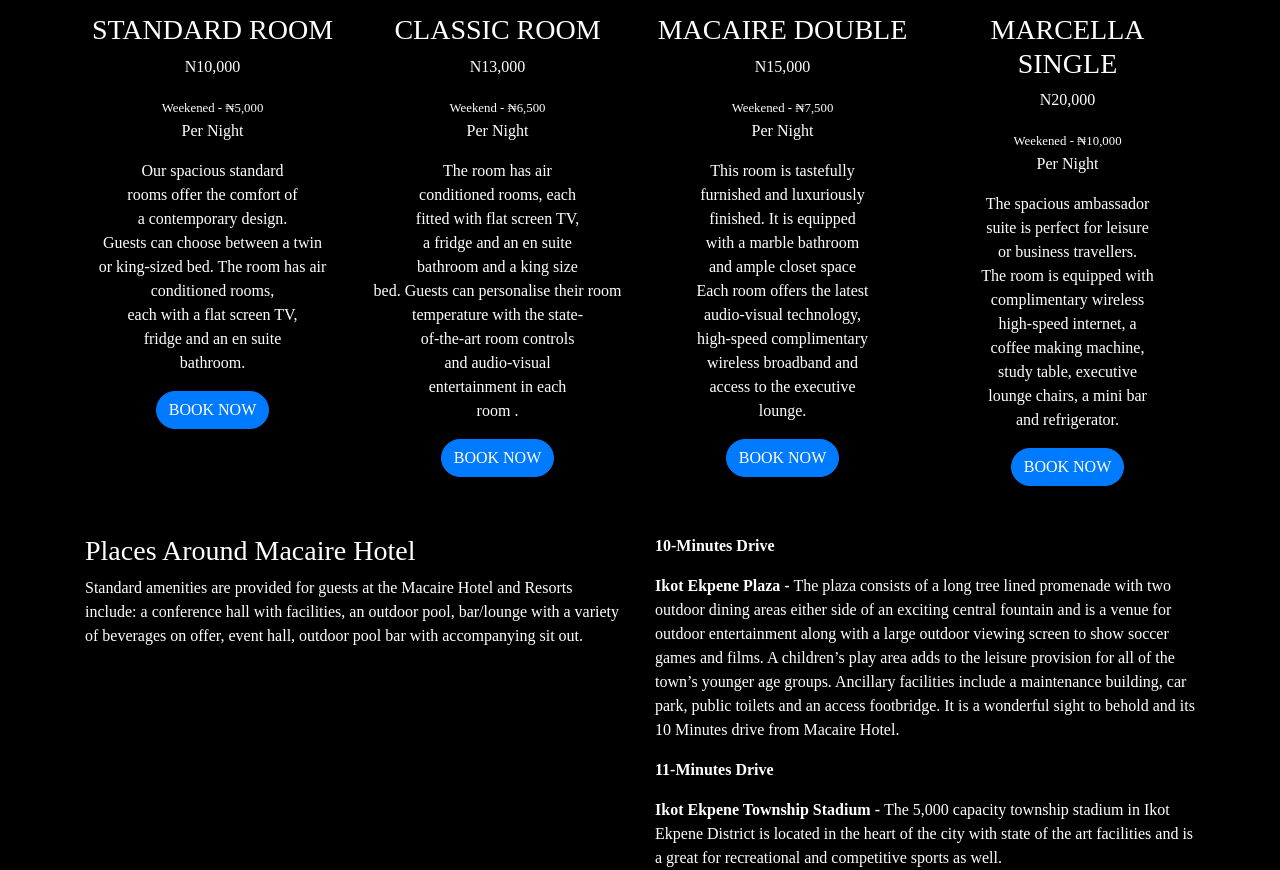
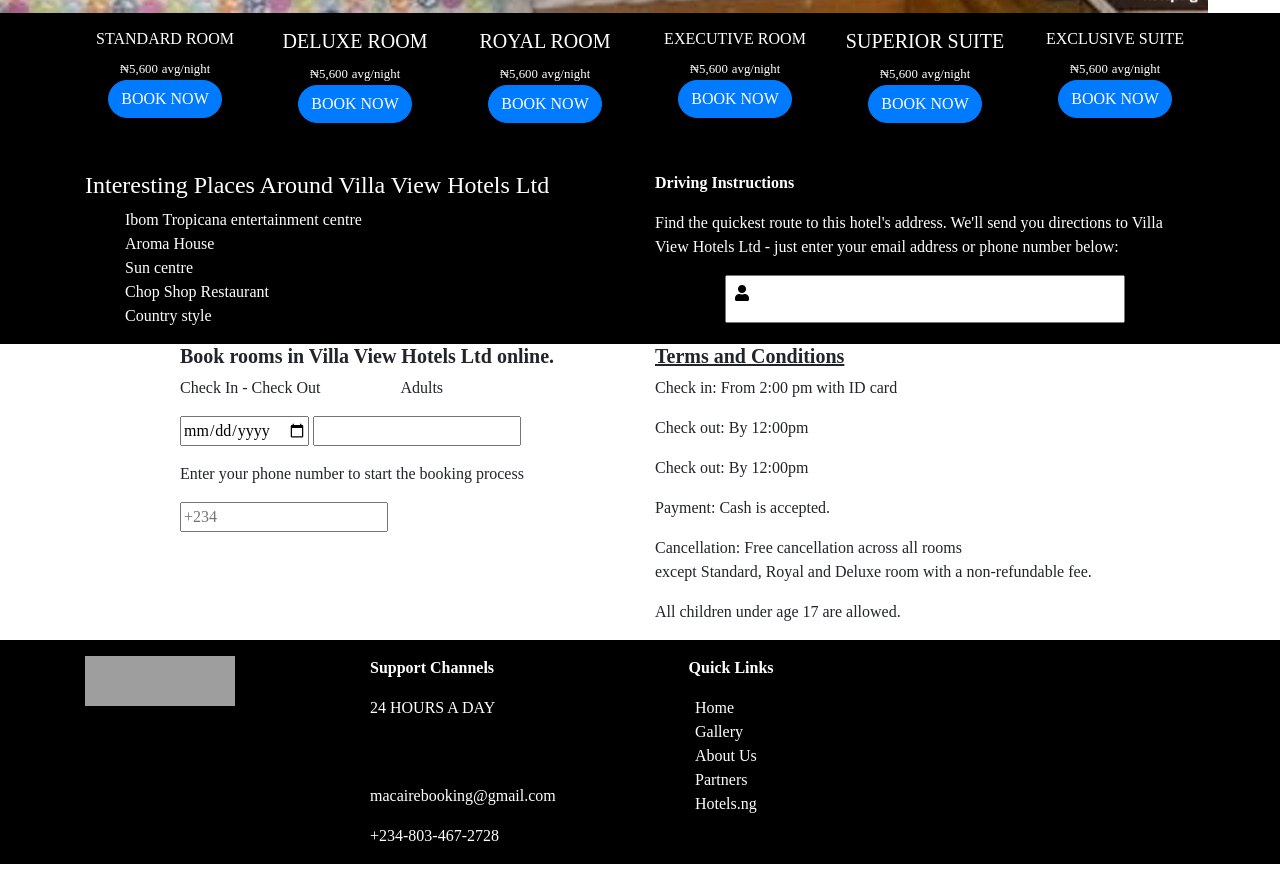
Before and after one commit to Richardjackson-web/Maclaire, a plain HTML site: page index.html in a window 1280 px wide. Shown: the part 1927-2797 px from the top of the page. Drawn offline with nearby package versions, Linux system fonts and the light colour scheme; grey boxes are pictures that could not be loaded.

Commit message:
Made great changes

```diff
--- a/index.html
+++ b/index.html
@@ -5,6 +5,7 @@
     <meta http-equiv="X-UA-Compatible" content="IE=edge">
     <meta name="viewport" content="width=device-width, initial-scale=1.0">
     <link rel="stylesheet" href="style.css">
+    <link rel="stylesheet" href=" https://cdnjs.cloudflare.com/ajax/libs/font-awesome/4.7.0/css/font-awesome.min.css">
     <link rel="stylesheet" href="https://cdn.jsdelivr.net/npm/bootstrap@4.6.0/dist/css/bootstrap.min.css" integrity="sha384-B0vP5xmATw1+K9KRQjQERJvTumQW0nPEzvF6L/Z6nronJ3oUOFUFpCjEUQouq2+l" crossorigin="anonymous">
     <link rel="preconnect" href="https://fonts.gstatic.com">
     <link rel="stylesheet" href="https://cdnjs.cloudflare.com/ajax/libs/font-awesome/5.8.2/css/all.min.css" crossorigin="anonymous" />
@@ -47,86 +48,73 @@
 
 
       <!-- Values  -->
-      <!-- <section style="background-color: rgb(154, 159, 159);">
-          <div class="pt-2 pb-5 ml-5">
 
-             <div class="text-center">
+        <section style="background-color: rgb(154, 159, 159);">
+          <section class="container text-center pt-3" style="background-color: rgb(154, 159, 159);">
+
+            <div>
               <p><b class="value">Our Facilities</b></p>
            </div>
 
-             <div style="display: inline;">
-              <i class="fas fa-utensils"></i>
+            <div class="row">
+
+               <div class="col-md-2 block pt-2 ml-2 mb-1">
+                <i style="color: rgb(65, 65, 21);" class="fas fa-utensils"></i>
                 <p>Restaurant</p>
               </div>
 
-            <div style="display: inline;">
-              <i class="fas fa-wine-glass-alt"></i>
+              <div class="col-md-2 block pt-2 ml-2 mb-1">
+                <i style="color: maroon;" class="fas fa-wine-glass-alt"></i>
                 <p>Bar/Lounge</p>
               </div>
 
-            <i class="fas fa-user-secret"></i>
-              <p>Security</p>
-
-            <i class="fas fa-wifi"></i>
-              <p>Wired Internet</p>
-
+              <div class="col-md-2 block pt-2 ml-2 mb-1">
                 <i class="fas fa-star"></i>
                   <p>Air Conditioning</p>
+                </div>
+
+            <div class="col-md-2 block pt-2 ml-2 mb-1">
+              <i style="color: blue;" class="fas fa-wifi"></i>
+                <p>Wired Internet</p>
+              </div>
+
+              <div class="col-md-2 block pt-2 ml-2 mb-1">
+                <i style="color: black;" class="fas fa-user-secret"></i>
+                  <p>Security</p>
+                </div>
+            </div>
+
+            <div class="row pt-1 pb-2">
+              <div class="col-md-2 block pt-2 ml-2 mb-1">
+               <i style="color: blue;" class="fas fa-lightbulb"></i>
+               <p>Electricity</p>
+             </div>
+
+             <div class="col-md-2 block pt-2 ml-2 mb-1">
+               <i style="color: yellow;" class="fas fa-parking"></i>
+               <p>Adequate Parking</p>
+             </div>
+
+           <div class="col-md-2 block pt-2 ml-2 mb-1">
+             <i style="color: white;" class="fas fa-tshirt"></i>
+               <p>Dry Cleaning</p>
+             </div>
+
+           <div class="col-md-2 block pt-2 ml-2 mb-1">
+             <i class="fas fa-broom"></i>
+               <p>House Keeping</p>
+             </div>
+
+           <div class="col-md-2 block pt-2 ml-2 mb-1">
+             <i style="color: brown;" class="fas fa-toilet-paper"></i>
+               <p>Toiletries</p>
+             </div>
+           </div>
+
+        </section>
+        </section>
 
 
-
-
-                        <i class="fas fa-lightbulb"></i>
-                          <p>24 Electricity</p>
-
-                        <i class="fas fa-parking"></i>
-                          <p>Adequate Parking</p>
-
-                        <i class="fas fa-tshirt"></i>
-                          <p>Dry Cleaning</p>
-
-                        <i class="fas fa-broom"></i>
-                          <p>House Keeping</p>
-
-                        <i class="fas fa-toilet-paper"></i>
-                          <p>Toiletries</p>
-
-                </div> -->
-
-
-
-
-
-
-              <!-- <div class="text-center pb-2">
-                <button type="button" class="btn btn-primary book" data-toggle="button" aria-pressed="false">
-                  KNOW MORE
-                </button>
-              </div> -->
-          </div>
-      </section>
-
-      <section>
-        <div class="facilities">
-            <i class="fas fa-utensils"></i>
-
-            <i class="fas fa-wine-glass-alt"></i>
-
-          <i class="fas fa-user-secret"></i>
-
-          <i class="fas fa-wifi"></i>
-
-          <i class="fas fa-star"></i>
-        </div>
-
-        <div style="display: inline-block">
-          <p>Restaurant</p>
-          <p>Bar/Lounge</p>
-           <p>Security</p>
-          <p>Wired Internet</p>
-          <p>Wired Internet</p>
-        </div>
-      </section>
 
 
       <!-- More Details -->
@@ -163,9 +151,12 @@
     </div>
       </section>
 
+
+
       <!-- Carousel -->
 
       <section>
+        <div>
           <div id="carouselExampleCaptions" class="carousel slide" data-ride="carousel">
             <ol class="carousel-indicators">
               <li data-target="#carouselExampleCaptions" data-slide-to="0" class="active"></li>
@@ -204,6 +195,7 @@
               <span class="sr-only">Next</span>
             </a>
           </div>
+        </div>
       </section>
 
         <!-- Room Details -->
@@ -211,87 +203,58 @@
         <section style="background-color: #000;">
           <div class="container pt-3">
             <div class="row text-white">
-              <div class="col-md-3 text-center">
-                <h3>STANDARD ROOM</h3>
-                <p>N10,000</p>
-                <small>Weekened - ₦5,000</small>
-                <p>Per Night</p>
+              <div class="col-md-2 text-center">
+                <h6>STANDARD ROOM</h6>
+                <small>₦5,600</small>
+                <small>avg/night</small>
 
-                <p>Our spacious standard <br>
-                  rooms offer the comfort of<br>
-                   a contemporary design. <br>
-                   Guests can choose between a twin<br>
-                   or king-sized bed. The room has air<br>
-                    conditioned rooms, <br>
-                   each with a flat screen TV,<br>
-                    fridge and an en suite <br>
-                    bathroom.</p>
                 <button type="button" class="btn btn-primary book" data-toggle="button" aria-pressed="false">
                   BOOK NOW
                 </button>
               </div>
-              <div class="col-md-3 text-center">
-                <h3>CLASSIC ROOM</h3>
-                <p>N13,000</p>
-                <small>Weekend - ₦6,500</small>
-                <p>Per Night</p>
-
-                <p>The room has air <br>
-                  conditioned rooms, each<br>
-                   fitted with flat screen TV, <br>
-                   a fridge and an en suite<br>
-                    bathroom and a king size <br>
-                    bed. Guests can personalise their room<br>
-                     temperature with the state-<br>
-                     of-the-art room controls <br>
-                     and audio-visual <br>
-                     entertainment in each <br>
-                     room .</p>
+              <div class="col-md-2 text-center">
+                <h5>DELUXE ROOM</h5>
+                <small>₦5,600</small>
+                <small>avg/night</small>
                 <button type="button" class="btn btn-primary book" data-toggle="button" aria-pressed="false">
                   BOOK NOW
                 </button>
               </div>
-              <div class="col-md-3 text-center">
-                <h3>MACAIRE DOUBLE</h3>
-                <p>N15,000</p>
-                <small>Weekened - ₦7,500</small>
-                <p>Per Night</p>
-
-                <p>This room is tastefully <br>
-                  furnished and luxuriously<br>
-                   finished. It is equipped <br>
-                   with a marble bathroom <br>
-                   and ample closet space <br>
-                   Each room offers the latest <br>
-                   audio-visual technology, <br>
-                   high-speed complimentary<br>
-                    wireless broadband and <br>
-                    access to the executive <br>
-                    lounge.</p>
+              <div class="col-md-2 text-center">
+                <h5>ROYAL ROOM</h5>
+                <small>₦5,600</small>
+                <small>avg/night</small>
                 <button type="button" class="btn btn-primary book" data-toggle="button" aria-pressed="false">
                   BOOK NOW
                 </button>
               </div>
-              <div class="col-md-3 text-center">
-                <h3>MARCELLA SINGLE</h3>
-                <p>N20,000</p>
-                <small>Weekened - ₦10,000</small>
-                <p>Per Night</p>
-
-                <p>The spacious ambassador <br>
-                  suite is perfect for leisure <br>
-                  or business travellers.<br>
-                   The room is equipped with <br>
-                   complimentary wireless<br>
-                    high-speed internet, a <br>
-                    coffee making machine, <br>
-                    study table, executive <br>
-                    lounge chairs, a mini bar <br>
-                    and refrigerator.</p>
+              <div class="col-md-2 text-center">
+                <h6>EXECUTIVE ROOM</h6>
+                <small>₦5,600</small>
+                <small>avg/night</small>
                 <button type="button" class="btn btn-primary book" data-toggle="button" aria-pressed="false">
                   BOOK NOW
                 </button>
               </div>
+
+              <div class="col-md-2 text-center">
+                <h5>SUPERIOR SUITE</h5>
+                <small>₦5,600</small>
+                <small>avg/night</small>
+                <button type="button" class="btn btn-primary book" data-toggle="button" aria-pressed="false">
+                  BOOK NOW
+                </button>
+              </div>
+
+              <div class="col-md-2 text-center">
+                <h6>EXCLUSIVE SUITE</h6 >
+                <small>₦5,600</small>
+                <small>avg/night</small>
+                <button type="button" class="btn btn-primary book" data-toggle="button" aria-pressed="false">
+                  BOOK NOW
+                </button>
+              </div>
+
             </div>
           </div>
         </section>
@@ -302,16 +265,69 @@
           <div class="container  pt-5">
             <div class="row">
               <div class="col-md-6">
-                <h3>Places Around Macaire Hotel</h3>
-                <p>Standard amenities are provided for guests at the Macaire Hotel and Resorts include: a conference hall with facilities, an outdoor pool, bar/lounge with a variety of beverages on offer, event hall, outdoor pool bar with accompanying sit out.</p>
+                <h4>Interesting Places Around Villa View Hotels Ltd</h4>
+                <ul>
+                  <li>Ibom Tropicana entertainment centre</li>
+                  <li>Aroma House</li>
+                  <li>Sun centre</li>
+                  <li>Chop Shop Restaurant</li>
+                  <li>Country style</li>
+                </ul>
               </div>
               <div class="col-md-6">
-                <p><b>10-Minutes Drive</b></p>
-                <p><b>Ikot Ekpene Plaza -</b> The plaza consists of a long tree lined promenade with two outdoor dining areas either side of an exciting central fountain and is a venue for outdoor entertainment along with a large outdoor viewing screen to show soccer games and films. A children’s play area adds to the leisure provision for all of the town’s younger age groups. Ancillary facilities include a maintenance building, car park, public toilets and an access footbridge. It is a wonderful sight to behold and its 10 Minutes drive from Macaire Hotel.</p>
+                <p><b>Driving Instructions  </b></p>
+                <p>Find the quickest route to this hotel's address. We'll send you directions to Villa View Hotels Ltd -
+                  just enter your email address or phone number below:</p>
+                  <div style="max-width:400px;margin:auto">
+                    <div class="input-icons">
+                        <i style="color: #000;" class="fa fa-user icon"></i>
+                        <input class="input-field" type="text">
+                    </div>
+              </div>
+                </div>
+            </div>
+          </div>
+        </section>
 
-                <p><b>11-Minutes Drive</b></p>
-                <p><b>Ikot Ekpene Township Stadium - </b>The 5,000 capacity township stadium in Ikot Ekpene District is located in the heart of the city with state of the art facilities and is a great for recreational and competitive sports as well.</p>
+
+        <!-- Book Rooms -->
+
+        <section class="container">
+          <div class="row">
+            <div class="col-md-1">
+
             </div>
+            <div class="col-md-5">
+               <!-- Book Room -->
+                <form action="">
+
+                <h5><b>Book rooms in Villa View Hotels Ltd online.</b></h5>
+                <p>Check In - Check Out&nbsp;&nbsp;&nbsp;&nbsp;&nbsp;&nbsp;&nbsp;&nbsp;&nbsp;&nbsp;&nbsp;&nbsp;&nbsp;&nbsp;
+                 &nbsp;&nbsp;&nbsp;&nbsp;&nbsp;Adults</p>
+                <input type="date"> <input type="number">
+
+                <p class="mt-3">Enter your phone number to start the booking process</p>
+                <input type="text" placeholder="+234">
+                </form>
+
+            </div>
+
+            <div class="col-md-5">
+
+
+            <!-- Terms And Conditions -->
+
+            <h5><b><u>Terms and Conditions</u></b></h5>
+            <p>Check in: From 2:00 pm with ID card</p>
+            <p>Check out: By 12:00pm</p>
+            <p>Check out: By 12:00pm</p>
+            <p>Payment: Cash is accepted.</p>
+            <p>Cancellation: Free cancellation across all rooms <br>
+               except Standard, Royal and Deluxe room with a non-refundable fee.</p>
+            <p>All children under age 17 are allowed. </p>
+            </div>
+            <div class="col-md-1">
+
             </div>
           </div>
         </section>
--- a/style.css
+++ b/style.css
@@ -85,3 +85,30 @@ li{
     background-color: black;
     color: #fff;
 } */
+.block{
+    border: 2px solid black;
+    border-radius: 5px;
+    align-content: space-around !important;
+}
+li{
+    color: #fff;
+}
+.input-icons i {
+    position: absolute;
+}
+
+.input-icons {
+    width: 100%;
+    margin-bottom: 10px;
+}
+
+.icon {
+    padding: 10px;
+    min-width: 40px;
+}
+
+.input-field {
+    width: 100%;
+    padding: 10px;
+    text-align: center;
+}
```
Lines whose indentation alone changed are shown as unchanged.
